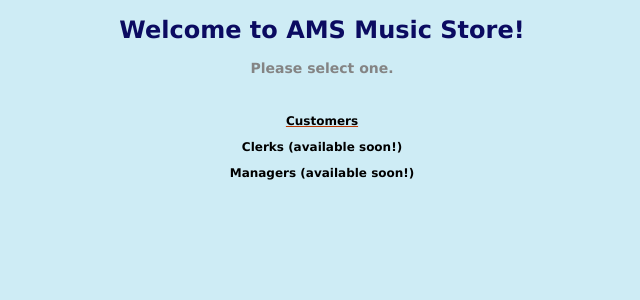
After one commit to smbassett/music-store-db, a PHP site: page / in a window 1280 px wide. The commit adds this page. Shown: the top 300 px of the page, without its empty margins (318-958 px from the left). Run offline with PHP 8.4, Linux system fonts and the light colour scheme.

Commit message:
Added simple index.html homepage.

```diff
--- a/CustomerRegistration.php
+++ b/CustomerRegistration.php
@@ -3,7 +3,7 @@
 <meta content="text/html;charset=utf-8" http-equiv="Content-Type">
 <meta content="utf-8" http-equiv="encoding">
 
-<title>CPSC 304 Bookbiz</title>
+<title>CPSC 304 AMS Music Store</title>
 <!--
     A simple stylesheet is provided so you can modify colours, fonts, etc.
 -->
@@ -45,7 +45,7 @@ function formSubmit(CustId) {
         printf("Connect failed: %s\n", mysqli_connect_error());
         exit();
     }
-	else printf("Connection Successfull");
+	else printf("Connection Successful");
     /****************************************************
      STEP 2: Detect the user action
 
--- a/bookbiz.css
+++ b/bookbiz.css
@@ -66,3 +66,7 @@ p {
 	color: #000000;
 	font-size: 12px;
 }
+
+#homepage {
+	text-align: center;
+}
--- /dev/null
+++ b/index.html
@@ -0,0 +1,21 @@
+<!DOCTYPE html>
+<html>
+<head>
+<title>Welcome to AMS Music Store!</title>
+<link href="bookbiz.css" rel="stylesheet" type="text/css">
+</head>
+
+<body>
+
+<div id="homepage">
+	<h1>Welcome to AMS Music Store!</h1>
+	<h2>Please select one.</h2>
+	<br>
+	<a href="CustomerRegistration.php" title="Customer Login"><h3>Customers</h3></a>
+	<h3>Clerks (available soon!)</h3>
+	<h3>Managers (available soon!)</h3>
+</div>
+
+</body>
+
+</html>
```
Also changed, not shown: CHANGELOG.txt (added).
